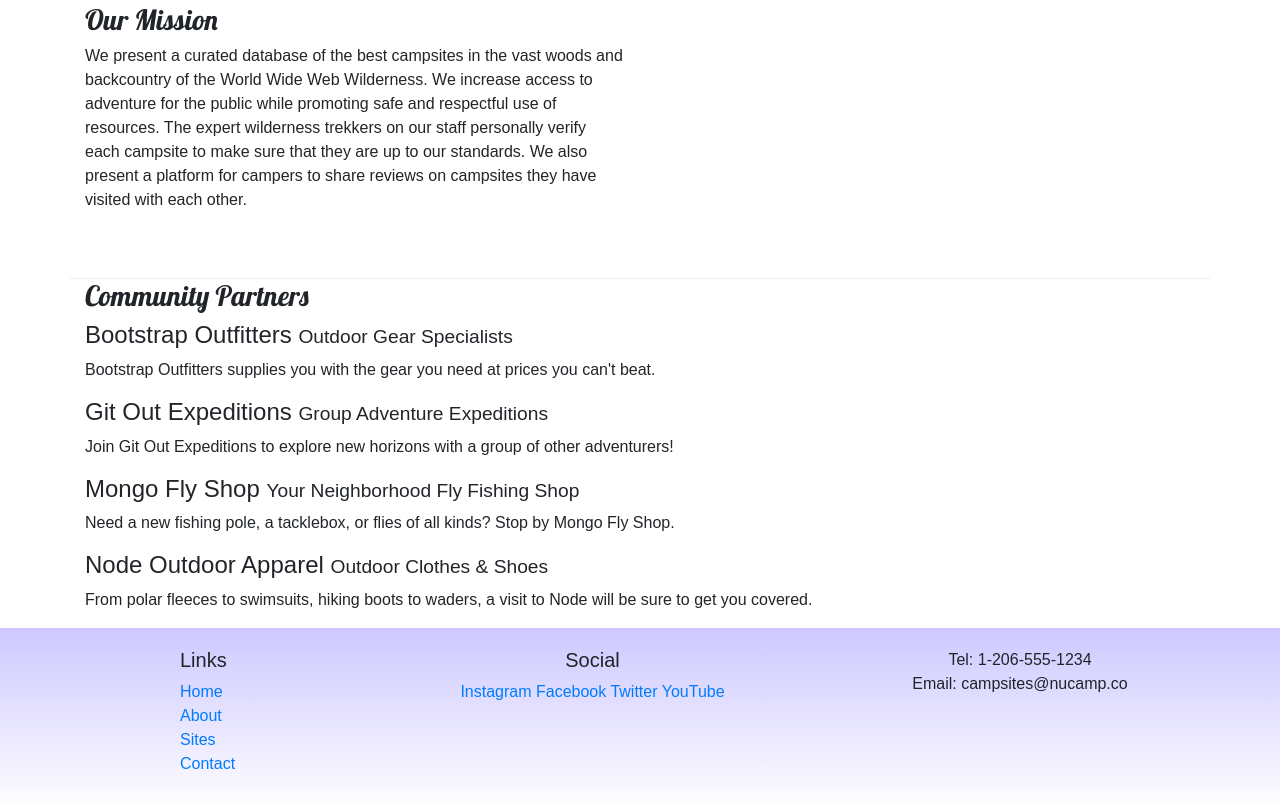
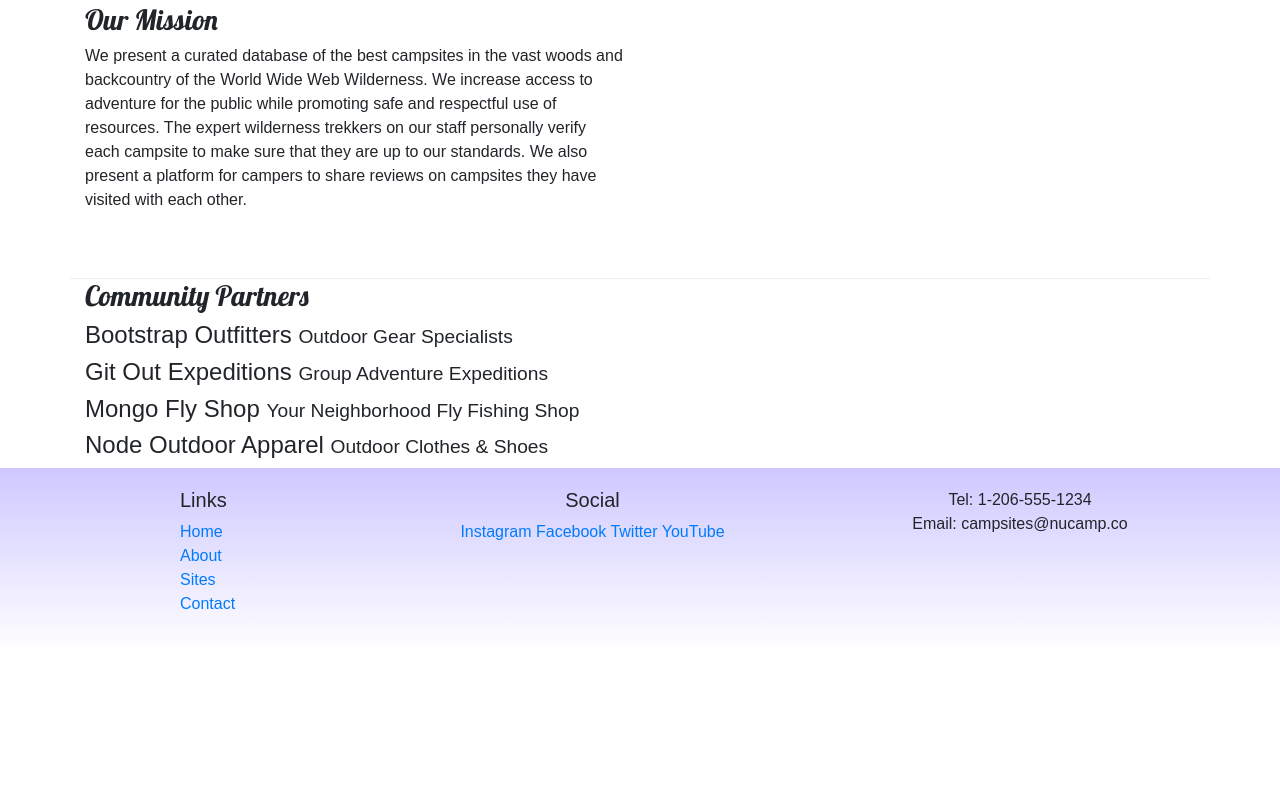
Before and after one commit to jbebelagua/Git--Test, a website: page about-us.html in a window 1280 px wide. Shown: the part 381-1188 px from the top of the page. After the commit the page ends 1033 px from the top, so only its background shows below. Drawn offline with nearby package versions, Linux system fonts and the light colour scheme.

Commit message:
Task 3-update sytles

```diff
--- a/about-us.html
+++ b/about-us.html
@@ -45,13 +45,13 @@
             <div>
                 <h3>Community Partners</h3>
                 <h4>Bootstrap Outfitters <small>Outdoor Gear Specialists</small></h4>
-                <p>Bootstrap Outfitters supplies you with the gear you need at prices you can't beat.</p>
+                <p class="d-none d-sm-block d-lg-none">Bootstrap Outfitters supplies you with the gear you need at prices you can't beat.</p>
                 <h4>Git Out Expeditions <small>Group Adventure Expeditions</small></h4>
-                <p>Join Git Out Expeditions to explore new horizons with a group of other adventurers!</p>
+                <p class="d-none d-sm-block d-lg-none"">Join Git Out Expeditions to explore new horizons with a group of other adventurers!</p>
                 <h4>Mongo Fly Shop <small>Your Neighborhood Fly Fishing Shop</small></h4>
-                <p>Need a new fishing pole, a tacklebox, or flies of all kinds? Stop by Mongo Fly Shop.</p>
+                <p class="d-none d-sm-block d-lg-none"">Need a new fishing pole, a tacklebox, or flies of all kinds? Stop by Mongo Fly Shop.</p>
                 <h4>Node Outdoor Apparel <small>Outdoor Clothes & Shoes</small></h4>
-                <p>From polar fleeces to swimsuits, hiking boots to waders, a visit to Node will be sure to get you covered.</p>
+                <p class="d-none d-sm-block d-lg-none">From polar fleeces to swimsuits, hiking boots to waders, a visit to Node will be sure to get you covered.</p>
             </div>
         </div>
     </div>
--- a/css/style.css
+++ b/css/style.css
@@ -29,4 +29,5 @@ footer {
 
 p {
 
+
 }
```
